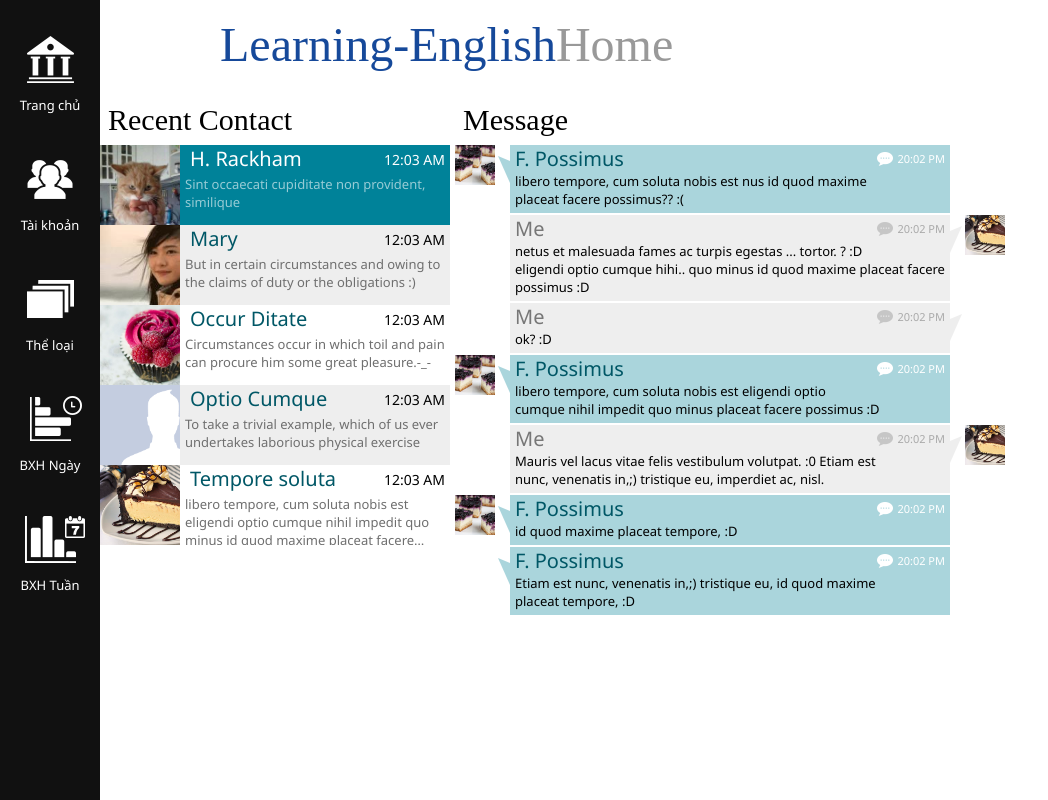
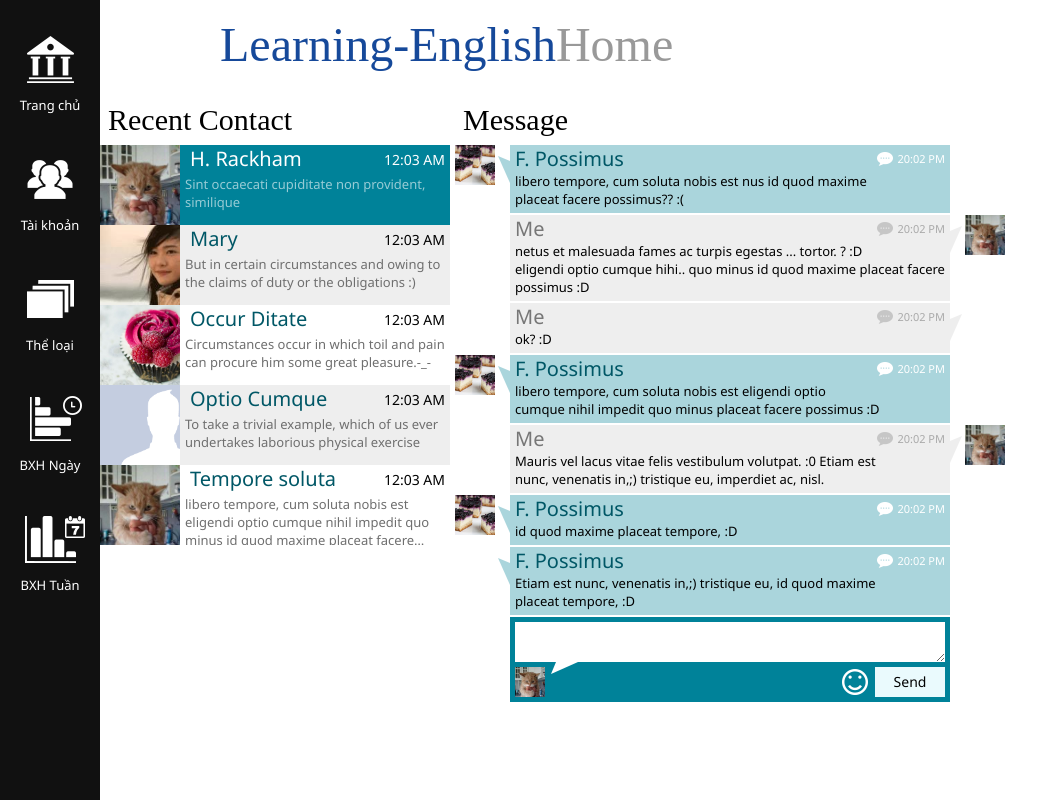
Before and after one commit to SanhNX/prj-learningenglish, a PHP site: page /prj-learningenglish/ds-message.html in a window 1280 px wide. Shown: the whole page, without its empty margins (0-1048 px from the left). Run offline with PHP 8.4, Linux system fonts and the light colour scheme.

Commit message:
[Design] Edit Messsage

```diff
--- a/css/style.css
+++ b/css/style.css
@@ -1799,6 +1799,7 @@ body {
 	visibility: visible;
 	color: #005766;
 }
+
 .message-item.friend .message-time {
 	color: #FFF;
 	background: url("../images/icon/chat-ico.png") no-repeat left 0px;
@@ -1820,3 +1821,105 @@ body {
 .message-item.friend+.message-item.friend .message-avt {
 	visibility: hidden;
 }
+
+.message-compose {
+	height: 75px;
+	margin: 0px auto;
+	width: 430px;
+	padding: 5px;
+	background: #008299;
+}
+
+.message-input {
+	padding: 0;
+	margin: 0;
+	width: 100%;
+	max-width: 100%;
+	min-width: 100%;
+	height: 40px;
+	border: 0px;
+}
+
+.message-input:focus {
+	outline: none;
+}
+
+.message-btn-send {
+	display: inline-block;
+	width: 70px;
+	height: 30px;
+	line-height: 30px;
+	font-size: 14px;
+	background: #EAFAFD;
+	margin-top: 5px;
+	float: right;
+	cursor: pointer;
+}
+.message-btn-send:hover {
+	background: #b5bdfd;
+}
+
+.message-control-avt {
+	height: 30px;
+	width: 30px;
+	background: no-repeat center;
+	background-size: cover;
+	float: left;
+	margin-top: 5px;
+}
+
+.message-control-quote {
+	height: 35px;
+	width: 40px;
+	background: url("../images/icon/quos-white-ico.png") no-repeat center 0px;
+	float: left;
+}
+
+.message-control-emoticon {
+	height: 30px;
+	width: 30px;
+	background: url("../images/icon/emo-ico.png") no-repeat center 0px;
+	float: right;
+	padding: 5px;
+	position: relative;
+}
+
+.message-control-emoticon:hover {
+	background: url("../images/icon/emo-ico.png") no-repeat center -40px;
+}
+
+.message-emo-popup {
+	display: none;
+	width: 200px;
+	height: 120px;
+	bottom: 40px;
+	background: url("../images/icon/emo-bg.png") no-repeat center #EEE;
+	position: absolute;
+}
+
+.message-control-emoticon:hover .message-emo-popup {
+	display: block;
+}
+
+.emo-list {
+	list-style: none;
+	font-size: 0;
+	padding: 0;
+	margin: 0;
+	text-align: left;
+}
+
+.emo-item {
+	width: 40px;
+	height: 40px;
+	display: inline-block;
+	float: left;
+	cursor: default;
+	-webkit-transition: background 150ms linear;
+	-moz-transition: background 150ms linear;
+	-o-transition: background 150ms linear;
+	transition: background 150ms linear;
+}
+.emo-item:hover{
+	background: rgba(17, 128, 146, 0.33);
+}
--- a/ds-message.html
+++ b/ds-message.html
@@ -345,7 +345,7 @@
 				</div>
 			</li>
 			<li class="contact-item">
-				<div class="contact-avt" style="background-image: url('images/resource/metro/m3.jpg')"></div>
+				<div class="contact-avt" style="background-image: url('images/resource/avt0.jpg')"></div>
 				<div class="contact-info">
 					<div class="contact-info-head">
 						<span class="contact-name">Tempore soluta</span>
@@ -373,7 +373,7 @@
 				</div>
 			</li>
 			<li class="message-item">
-				<div class="message-avt" style="background-image: url('images/resource/metro/m3.jpg')"></div>
+				<div class="message-avt" style="background-image: url('images/resource/avt0.jpg')"></div>
 				<div class="message-content">
 					<div class="message-info">
 						<span class="message-name">Me</span>
@@ -381,12 +381,12 @@
 					</div>
 					<div class="message-text">
 						netus et malesuada fames ac turpis egestas ... tortor.
-						? :D eligendi optio cumque hihi..  quo minus id quod maxime placeat facere possimus :D
+						? :D eligendi optio cumque hihi.. quo minus id quod maxime placeat facere possimus :D
 					</div>
 				</div>
 			</li>
 			<li class="message-item">
-				<div class="message-avt" style="background-image: url('images/resource/metro/m3.jpg')"></div>
+				<div class="message-avt" style="background-image: url('images/resource/avt0.jpg')"></div>
 				<div class="message-content">
 					<div class="message-info">
 						<span class="message-name">Me</span>
@@ -406,12 +406,12 @@
 					</div>
 					<div class="message-text">
 						libero tempore, cum soluta nobis est eligendi optio cumque nihil
-						impedit quo minus  placeat facere possimus :D
+						impedit quo minus placeat facere possimus :D
 					</div>
 				</div>
 			</li>
 			<li class="message-item">
-				<div class="message-avt" style="background-image: url('images/resource/metro/m3.jpg')"></div>
+				<div class="message-avt" style="background-image: url('images/resource/avt0.jpg')"></div>
 				<div class="message-content">
 					<div class="message-info">
 						<span class="message-name">Me</span>
@@ -449,6 +449,36 @@
 				</div>
 			</li>
 		</ul>
+		<div class="message-compose">
+			<textarea class="message-input" id="message-input"></textarea>
+
+			<div class="message-control">
+				<div class="message-control-avt" style="background-image: url('images/resource/avt0.jpg')"></div>
+				<div class="message-control-quote"></div>
+				<a class="message-btn-send">Send</a>
+
+				<div class="message-control-emoticon">
+					<div class="message-emo-popup">
+						<ul class="emo-list">
+							<li class="emo-item">:))</li>
+							<li class="emo-item">:)</li>
+							<li class="emo-item">:p</li>
+							<li class="emo-item">:(</li>
+							<li class="emo-item">;)</li>
+							<li class="emo-item">:D</li>
+							<li class="emo-item">B)</li>
+							<li class="emo-item">X(</li>
+							<li class="emo-item"></li>
+							<li class="emo-item">:o</li>
+							<li class="emo-item">:s</li>
+							<li class="emo-item">:|</li>
+							<li class="emo-item">:\</li>
+						</ul>
+					</div>
+				</div>
+			</div>
+
+		</div>
 	</div>
 
 </div>
--- a/scripts/effect.js
+++ b/scripts/effect.js
@@ -270,4 +270,7 @@ function initMessage() {
 		$(".contact-item").removeClass("active");
 		$(this).addClass("active");
 	})
+	$(".emo-item").click(function(){
+		$("#message-input").append($(this).text());
+	})
 }
```
Also changed, not shown: images/icon/emo-bg.png (added), images/icon/emo-ico.png (added), images/icon/quos-white-ico.png (added).
